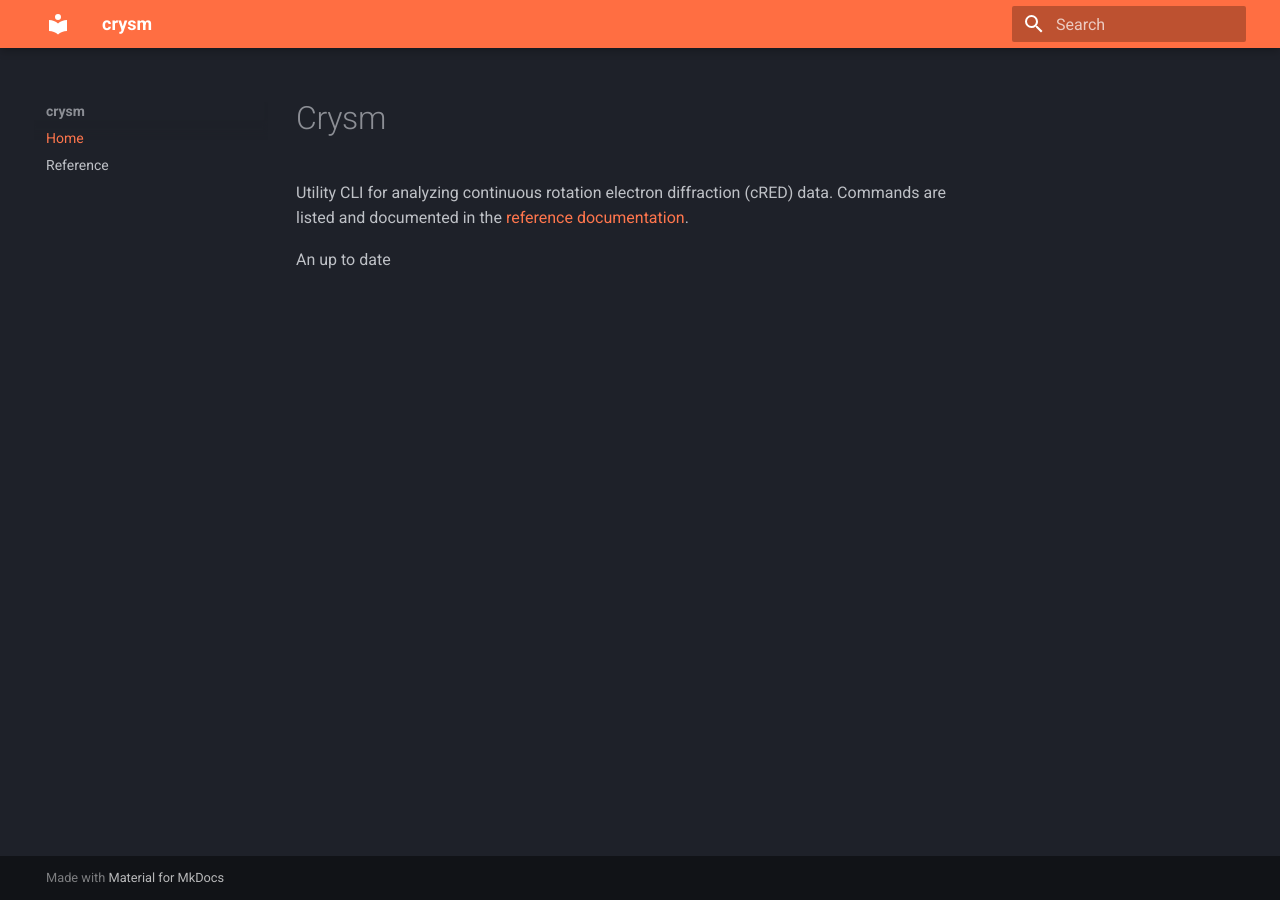
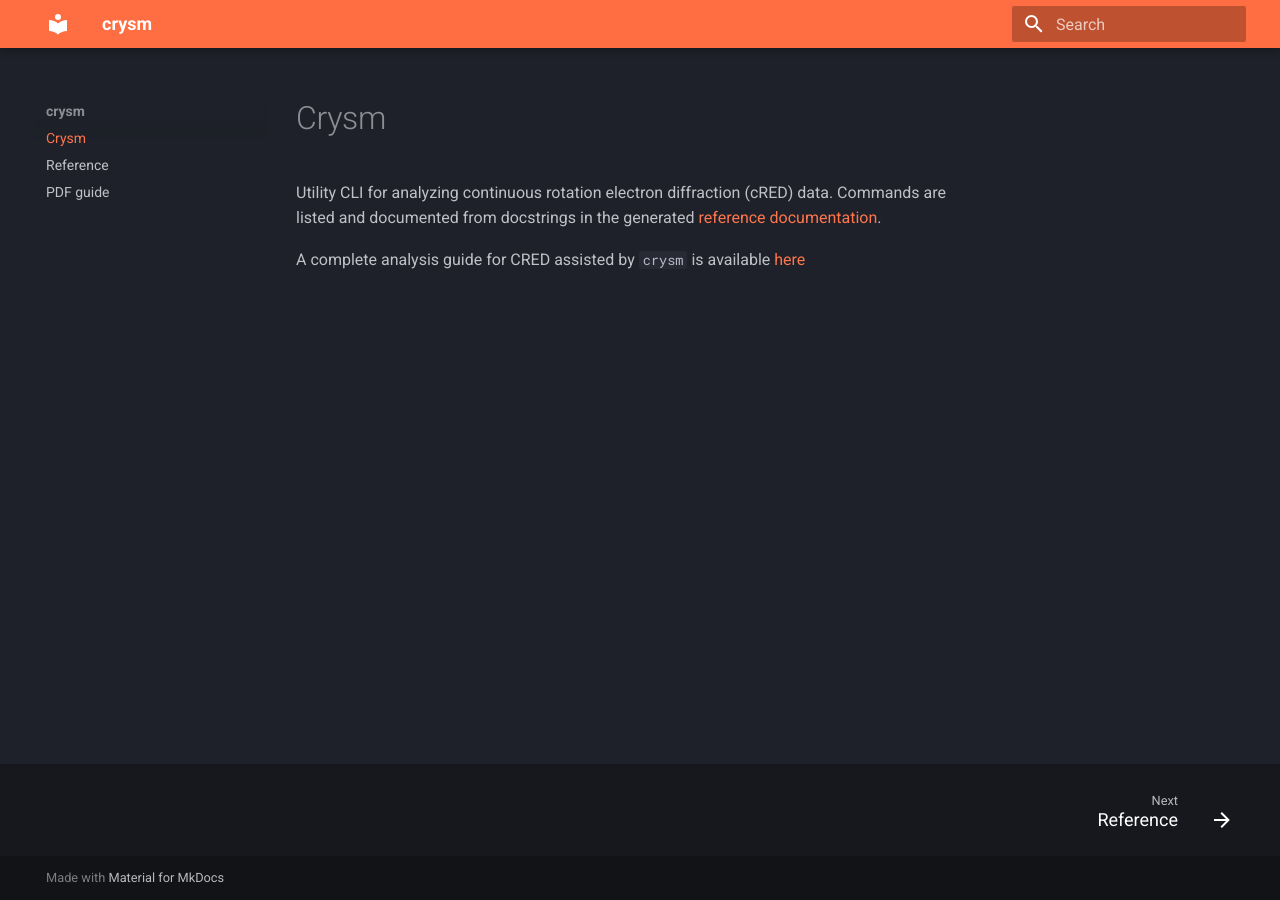
Before and after one commit to iverks/crysm, an MkDocs documentation site: the page built from docs/index.md, in a window 1280 px wide. Built offline with MkDocs 1.6.1 and Material for MkDocs 9.7.7, drawn with Linux system fonts in a browser that asks for light colours.

Commit message:
add the pdf to the docs

```diff
--- a/docs/index.md
+++ b/docs/index.md
@@ -1,6 +1,6 @@
 # Crysm
 
 Utility CLI for analyzing continuous rotation electron diffraction (cRED) data.
-Commands are listed and documented in the [reference documentation](./reference.md).
+Commands are listed and documented from docstrings in the generated [reference documentation](./reference.md).
 
-An up to date
+A complete analysis guide for CRED assisted by `crysm` is available [here](./cred_guide.pdf)
--- a/mkdocs.yml
+++ b/mkdocs.yml
@@ -6,27 +6,42 @@ theme:
     scheme: slate
     primary: deep orange
     accent: green
-features:
-  - announce.dismiss
-  - content.action.edit
-  - content.action.view
-  - content.code.annotate
-  - content.code.copy
-  - content.tooltips
-  - navigation.footer
-  - navigation.indexes
-  - navigation.sections
-  # - navigation.tabs
-  # - navigation.tabs.sticky
-  - navigation.top
-  - search.highlight
-  - search.suggest
-  - toc.follow
+  features:
+    - announce.dismiss
+    - content.action.edit
+    - content.action.view
+    - content.code.annotate
+    - content.code.copy
+    - content.tooltips
+    - navigation.footer
+    - navigation.indexes
+    - navigation.sections
+    # - navigation.tabs
+    # - navigation.tabs.sticky
+    - navigation.top
+    - search.highlight
+    - search.suggest
+    - toc.follow
+markdown_extensions:
+  - toc
+  - abbr
+  - attr_list
+  - admonition
+  - pymdownx.highlight:
+      anchor_linenums: true
+      line_spans: __span
+      pygments_lang_class: true
+  - pymdownx.inlinehilite
+  - pymdownx.snippets
+  - pymdownx.superfences
+  - pymdownx.pathconverter
+
 plugins:
   - search:
   - mkdocs-typer2:
-nav:
-  - Home: index.md
-  - Reference: reference.md
 watch:
   - src
+nav:
+  - Crysm: index.md
+  - Reference: reference.md
+  - PDF guide: cred_guide.pdf
--- a/pyproject.toml
+++ b/pyproject.toml
@@ -25,7 +25,7 @@ dependencies = [
 
 [project.optional-dependencies]
 dev = ["ipympl>=0.9.3", "jupyter>=1.1.1", "pyxem>=0.20.0"]
-docs = ["mkdocs", "mkdocs-typer2", "mkdocs-material"]
+docs = ["mkdocs", "mkdocs-typer2", "pymdown-extensions ", "mkdocs-material"]
 
 [project.scripts]
 crysm = "main:app"
```
Also changed, not shown: docs/reference.md (+1 -6 lines), 2 other files.
